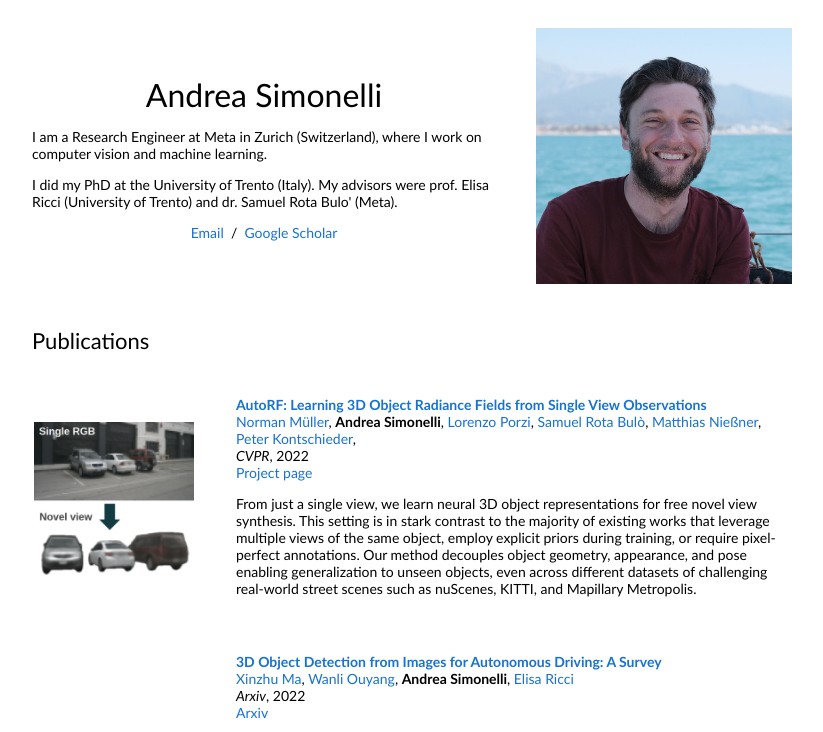
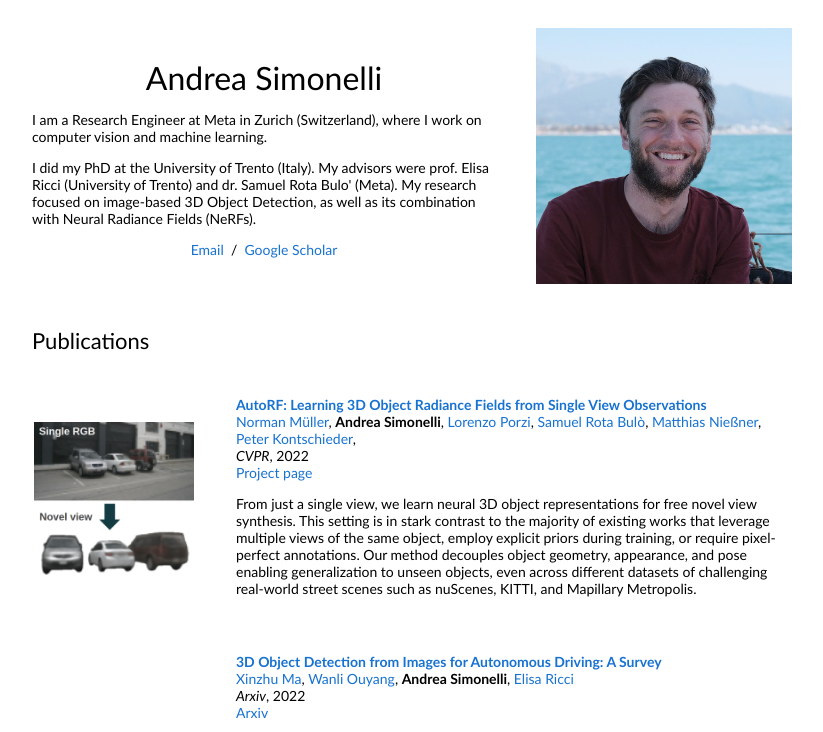
Before and after one commit to simonelli-andrea/simonelli-andrea.github.io, a plain HTML site: page index.html in a window 1280 px wide. Shown: the top 732 px of the page, without its empty margins (228-1051 px from the left). Drawn offline with Linux system fonts and the light colour scheme.

Commit message:
Update index.html

```diff
--- a/index.html
+++ b/index.html
@@ -25,7 +25,7 @@
               </p>
 
               <p>
-              I did my PhD at the University of Trento (Italy). My advisors were prof. Elisa Ricci (University of Trento) and dr. Samuel Rota Bulo' (Meta).
+              I did my PhD at the University of Trento (Italy). My advisors were prof. Elisa Ricci (University of Trento) and dr. Samuel Rota Bulo' (Meta). My research focused on image-based 3D Object Detection, as well as its combination with Neural Radiance Fields (NeRFs).
               </p>
 
               <p style="text-align:center">
```
